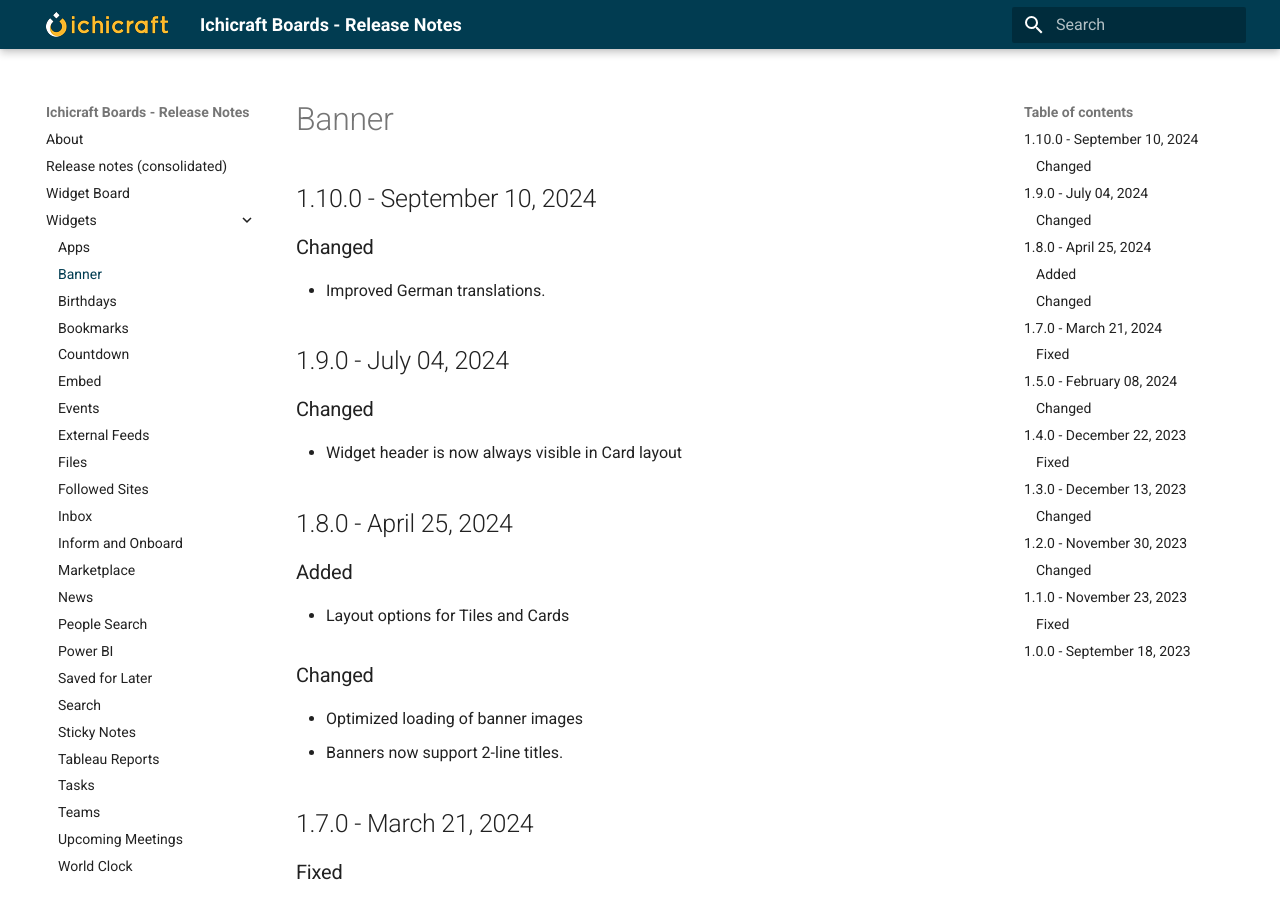
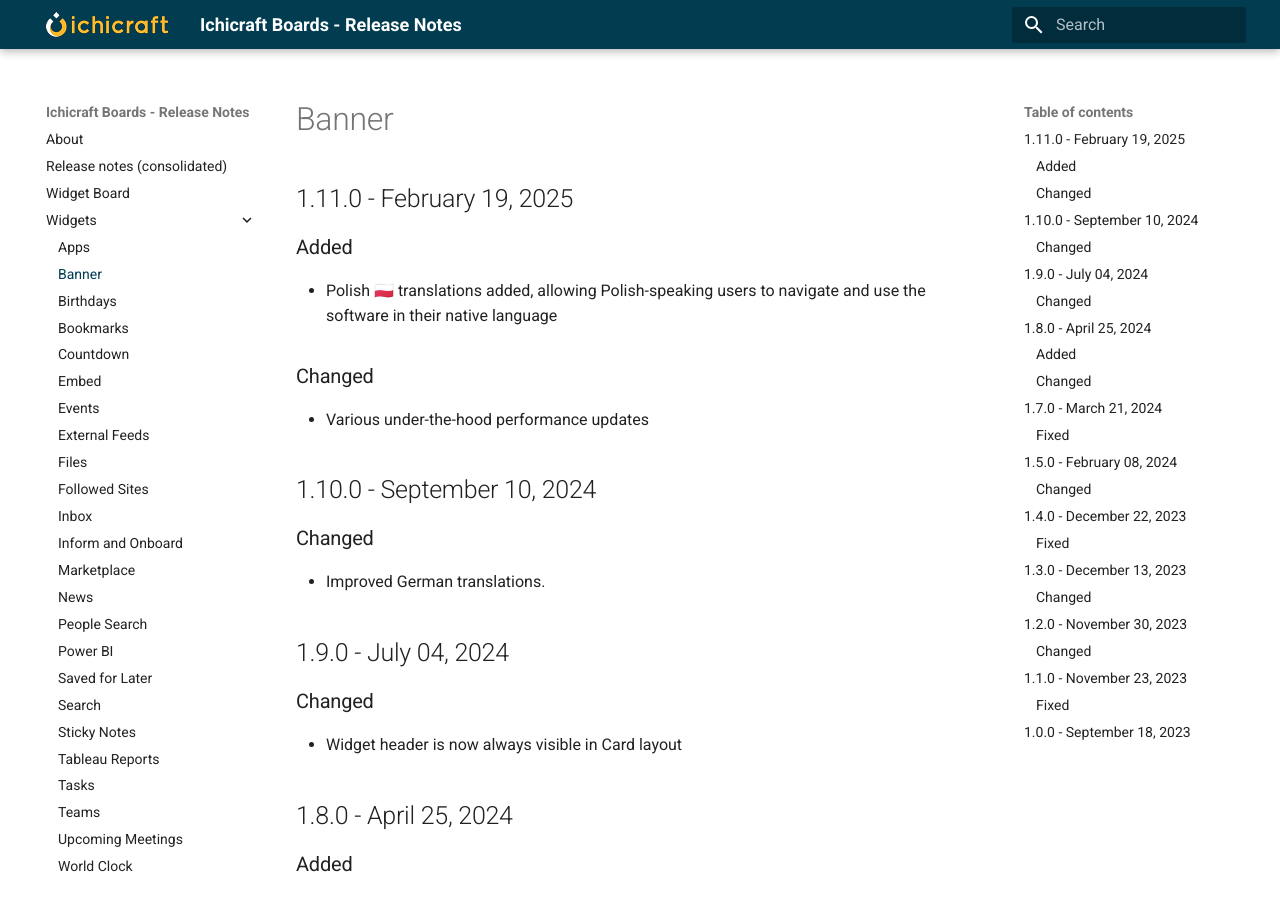
Before and after one commit to ichicraft/widgets-docs, an MkDocs documentation site: the page built from docs/Widgets/Banner.md, in a window 1280 px wide and 900 px high. Built offline with MkDocs 1.6.1 and Material for MkDocs 9.7.7, drawn with Linux system fonts in a browser that asks for light colours.

```diff
--- a/docs/Widgets/Banner.md
+++ b/docs/Widgets/Banner.md
@@ -1,3 +1,12 @@
+## 1.11.0 - February 19, 2025
+
+### Added
+- Polish 🇵🇱 translations added, allowing Polish-speaking users to navigate and use the software in their native language
+
+### Changed
+- Various under-the-hood performance updates
+
+
 ## 1.10.0 - September 10, 2024
 
 ### Changed
```
Also changed, not shown: docs/Release-notes-(consolidated).md (+9 -0 lines).
